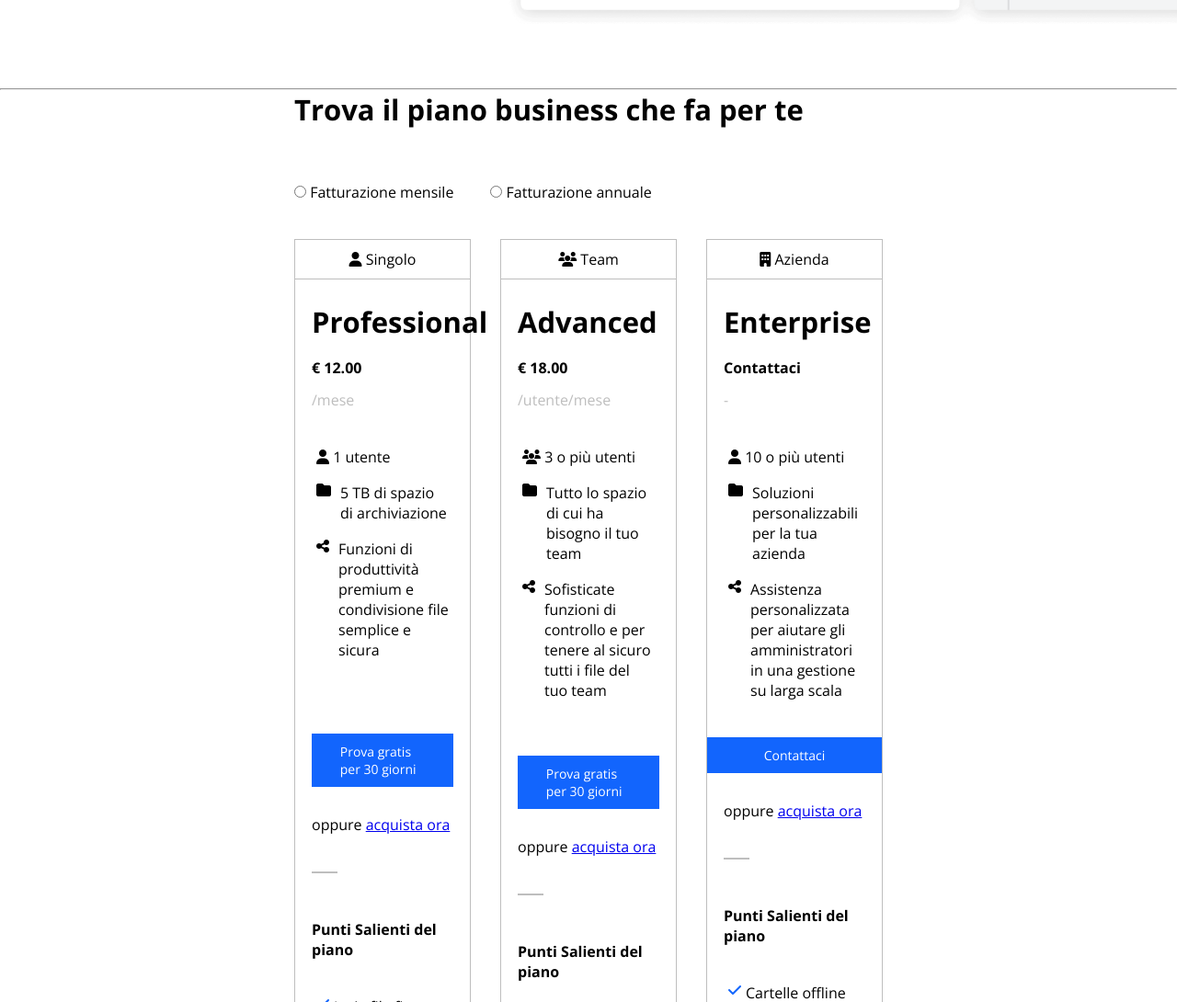
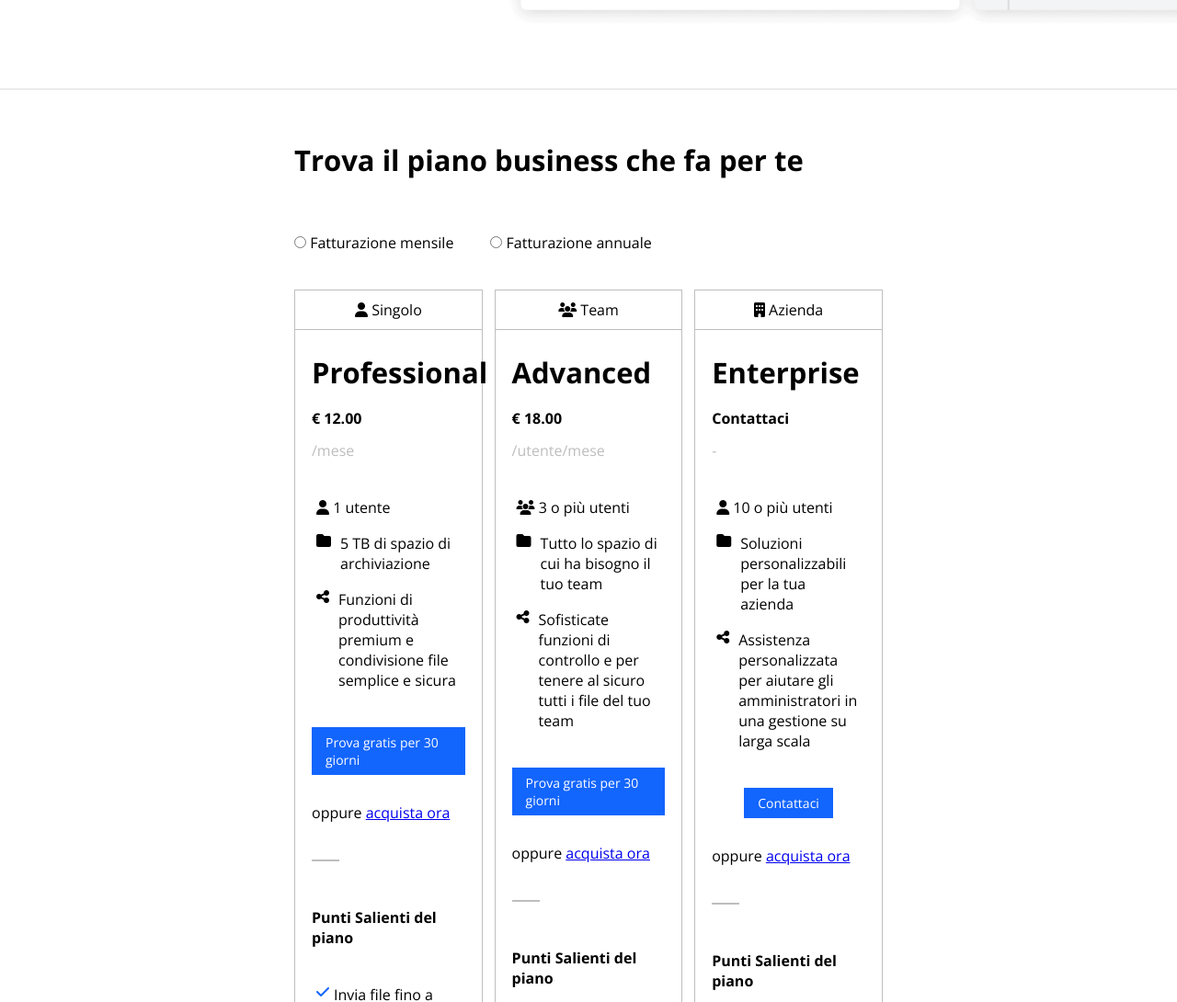
Before and after one commit to GheorgheMadan/htmlcss-dropbox, a plain HTML site: page index.html in a window 1280 px wide. Shown: the part 924-2014 px from the top of the page at 92% size. Drawn offline with nearby package versions, Linux system fonts and the light colour scheme.

Commit message:
modifiche

```diff
--- a/css/style.css
+++ b/css/style.css
@@ -140,8 +140,9 @@ header {
 }
 
 /* REGOLE MAIN */
-hr {
-    color: lightgray;
+#border {
+    border: 1px solid  rgb(235, 235, 235);
+    margin-bottom: 55px;
 }
 main {
     width: 50%;
@@ -184,7 +185,7 @@ main {
 }
 
 /* contenuto di ogni colonna */
-.title-list {
+.regole-list {
     padding: 25px 18px;
 }
 h1 {
@@ -209,24 +210,12 @@ li .user, .folder, .sharing {
     list-style: none;
     gap: 10px;
 }
-.sharing1 {
-    margin-bottom: 40px;
-}
-.sharing2 {
-    margin-bottom: 20px;
-}
 li {
     list-style: none;
 }
 .container-button {
     display: flex;
     justify-content: center;
-}
-.button2 {
-    padding: 10px 20%;
-}
-.button3 {
-    padding: 10px 40%;
 }
 .container-buynow {
     margin-top: 30px;
@@ -243,7 +232,7 @@ li {
     justify-content: space-between;
 }
 .description-section {
-    width: 30%;
+    width: 32%;
     border: 1px solid rgb(190, 190, 190);
     /* DEBUG */
     /* background-color: aquamarine;
--- a/index.html
+++ b/index.html
@@ -43,7 +43,7 @@
                             <a href="#" class="button-position bg-hover button">Inizia la tua prova gratuita</a>
                         </div>
                         <span id="annulla">Annulla in qualsiasi momento</span>
-                        <a href="#" id="arrow"><i class="fa-solid fa-arrow-down"></i></a>
+                        <a href="#collegamento" id="arrow"><i class="fa-solid fa-arrow-down"></i></a>
                     </section>
                     <section id="img">
                         <img src="./img/jumbo.png" alt="" id="img-jumbo">
@@ -54,7 +54,7 @@
      </header>
 
      <!-- inizio main-->
-      <hr>
+      <div id="border"></div>
       <main>
         <section class="first-column">
             <div id="container-firspage">
@@ -70,16 +70,16 @@
                         <div class="contenitore-piani">
                             <span class="piani"><i class="fa-solid fa-user"></i> Singolo</span>
                         </div>
-                        <div class="title-list">
+                        <div class="regole-list">
                             <h1>Professional</h1>
                             <div class="price">&euro; 12.00</div>
                             <div class="period">/mese</div>
                             <ul class="container-list">
                                 <li class="user"><i class="fa-solid fa-user"></i> <span>1 utente</span></li>
                                 <li class="folder"><i class="fa-solid fa-folder"></i><span>5 TB di spazio di archiviazione</span></li>
-                                <li class="sharing sharing1"><i class="fa-solid fa-share-nodes"></i><span>Funzioni di produttivit&agrave; premium e condivisione file semplice e sicura</span></li>
+                                <li class="sharing"><i class="fa-solid fa-share-nodes"></i><span>Funzioni di produttivit&agrave; premium e condivisione file semplice e sicura</span></li>
                             </ul>
-                            <div class="container-button"><a href="#" class="bg-hover button button2">Prova gratis per 30 giorni</a></div>
+                            <div class="container-button"><a href="#" class="bg-hover button">Prova gratis per 30 giorni</a></div>
                             <div class="container-buynow">oppure <a href="#" class="buynow">acquista ora</a></div>
                             <div class="border"></div>
                             <div class="container-list2">
@@ -95,16 +95,16 @@
                         <div class="contenitore-piani">
                             <span class="piani"><i class="fa-solid fa-users"></i> Team</span>
                         </div>
-                        <div class="title-list">
+                        <div class="regole-list">
                             <h1>Advanced</h1>
                             <div class="price">&euro; 18.00</div>
                             <div class="period">/utente/mese</div>
                             <ul class="container-list">
                                 <li class="user"><i class="fa-solid fa-users"></i> <span>3 o pi&ugrave; utenti</span></li>
                                 <li class="folder"><i class="fa-solid fa-folder"></i><span>Tutto lo spazio di cui ha bisogno il tuo team</span></li>
-                                <li class="sharing sharing2"><i class="fa-solid fa-share-nodes"></i><span>Sofisticate funzioni di controllo e per tenere al sicuro tutti i file del tuo team</span></li>
+                                <li class="sharing"><i class="fa-solid fa-share-nodes"></i><span>Sofisticate funzioni di controllo e per tenere al sicuro tutti i file del tuo team</span></li>
                             </ul>
-                            <div class="container-button"><a href="#" class="bg-hover button button2">Prova gratis per 30 giorni</a></div>
+                            <div class="container-button"><a href="#" class="bg-hover button">Prova gratis per 30 giorni</a></div>
                             <div class="container-buynow">oppure <a href="#" class="buynow">acquista ora</a></div>
                             <div class="border"></div>
                             <div class="container-list2">
@@ -123,7 +123,7 @@
                         <div class="contenitore-piani">
                             <span class="piani"><i class="fa-solid fa-building"></i> Azienda</span>
                         </div>
-                        <div class="title-list">
+                        <div class="regole-list">
                             <h1>Enterprise</h1>
                             <div class="price">Contattaci</div>
                             <div class="period">-</div>
@@ -253,7 +253,7 @@
         <section class="page-space">
             <div id="last-page">
                 <h1 id="ultimotitolo">Pi&ugrave; di 500.000 team utilizzano Dropbox Business</h1>
-                <a href="#">Scopri di pi&ugrave; sui nostri clienti</a>
+                <a href="#" id="collegamento">Scopri di pi&ugrave; sui nostri clienti</a>
             </div>
         </section>
       </main>
```
